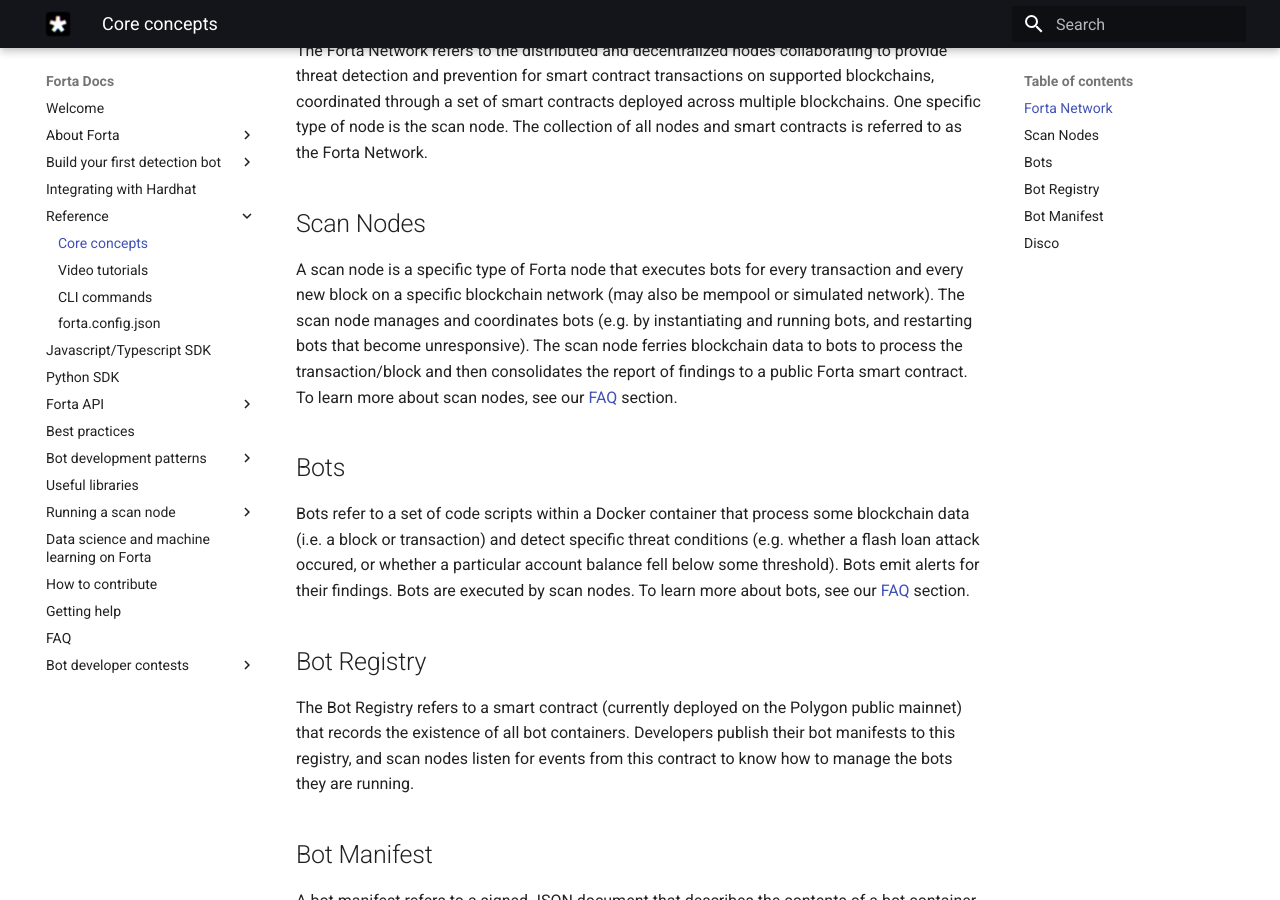
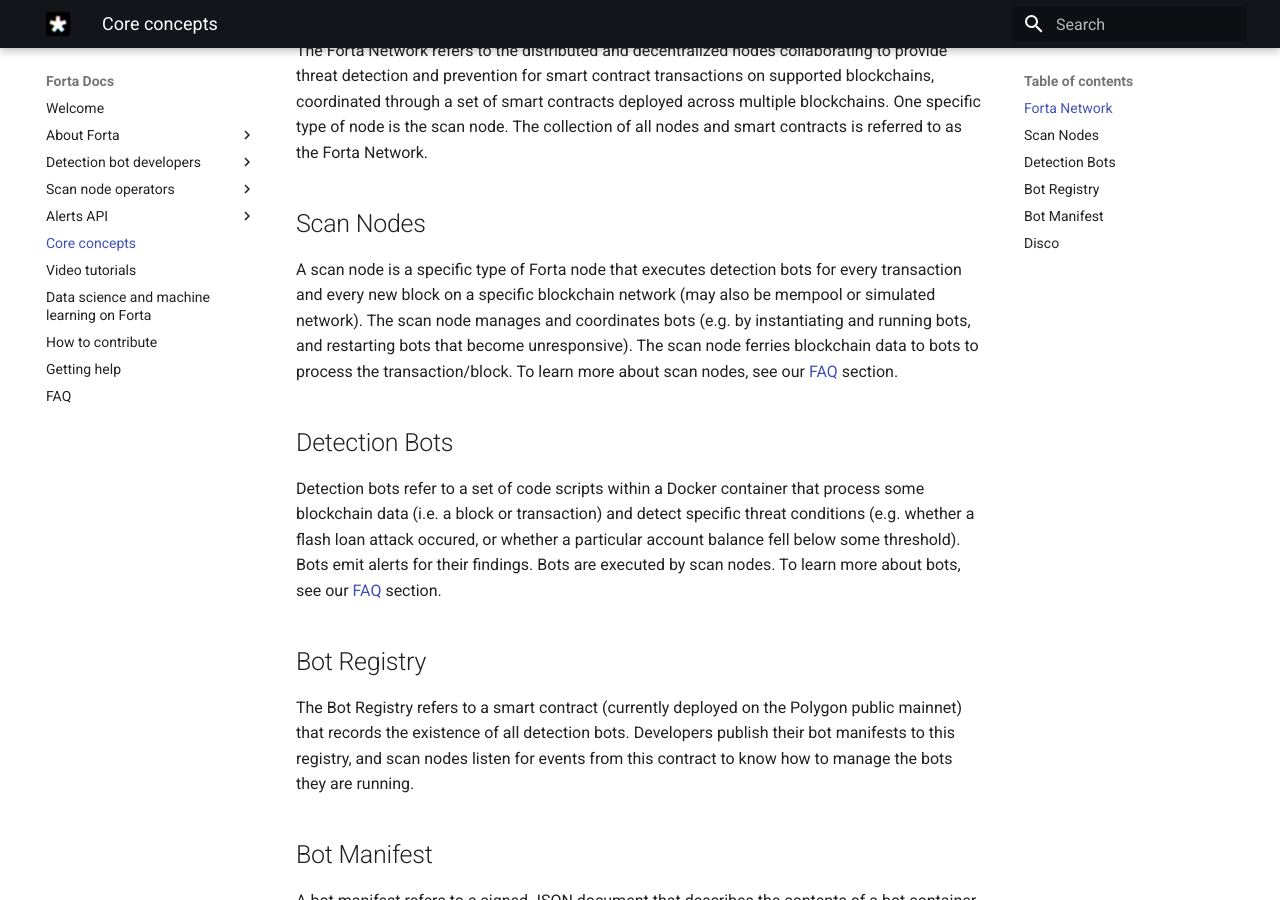
Before and after one commit to forta-network/docs, an MkDocs documentation site: the page built from docs/concepts.md, in a window 1280 px wide and 900 px high, scrolled down 193 px. Built offline with MkDocs 1.6.1 and Material for MkDocs 9.7.7, drawn with Linux system fonts in a browser that asks for light colours.

Commit message:
incorporate more product feedback

```diff
--- a/docs/concepts.md
+++ b/docs/concepts.md
@@ -6,15 +6,15 @@
 
 ## Scan Nodes
 
-A scan node is a specific type of Forta node that executes bots for every transaction and every new block on a specific blockchain network (may also be mempool or simulated network). The scan node manages and coordinates bots (e.g. by instantiating and running bots, and restarting bots that become unresponsive). The scan node ferries blockchain data to bots to process the transaction/block and then consolidates the report of findings to a public Forta smart contract. To learn more about scan nodes, see our [FAQ](faq.md#how-do-i-run-a-scan-node) section.
+A scan node is a specific type of Forta node that executes detection bots for every transaction and every new block on a specific blockchain network (may also be mempool or simulated network). The scan node manages and coordinates bots (e.g. by instantiating and running bots, and restarting bots that become unresponsive). The scan node ferries blockchain data to bots to process the transaction/block. To learn more about scan nodes, see our [FAQ](faq.md#how-do-i-run-a-scan-node) section.
 
-## Bots
+## Detection Bots
 
-Bots refer to a set of code scripts within a Docker container that process some blockchain data (i.e. a block or transaction) and detect specific threat conditions (e.g. whether a flash loan attack occured, or whether a particular account balance fell below some threshold). Bots emit alerts for their findings. Bots are executed by scan nodes. To learn more about bots, see our [FAQ](faq.md#what-makes-a-good-bot) section.
+Detection bots refer to a set of code scripts within a Docker container that process some blockchain data (i.e. a block or transaction) and detect specific threat conditions (e.g. whether a flash loan attack occured, or whether a particular account balance fell below some threshold). Bots emit alerts for their findings. Bots are executed by scan nodes. To learn more about bots, see our [FAQ](faq.md#what-makes-a-good-bot) section.
 
 ## Bot Registry
 
-The Bot Registry refers to a smart contract (currently deployed on the Polygon public mainnet) that records the existence of all bot containers. Developers publish their bot manifests to this registry, and scan nodes listen for events from this contract to know how to manage the bots they are running.
+The Bot Registry refers to a smart contract (currently deployed on the Polygon public mainnet) that records the existence of all detection bots. Developers publish their bot manifests to this registry, and scan nodes listen for events from this contract to know how to manage the bots they are running.
 
 ## Bot Manifest
 
--- a/mkdocs.yml
+++ b/mkdocs.yml
@@ -7,48 +7,48 @@
       - How Forta works: how-forta-works.md
       - Governance: governance.md
       - FORT token: fort-token.md
-  - Build your first detection bot:
-      - 1) Quick start: quickstart.md
-      - 2) Testing your bot: testing.md
-      - 3) Deploying your bot: deploying.md
-      - 4) Subscribing to alerts: subscribing.md
-      - 5) Maintaining your bot: maintaining.md
-  - Integrating with Hardhat: hardhat.md
-  - Reference:
-      - Core concepts: concepts.md
-      - Video tutorials: tutorials.md
+  - Detection bot developers:
+      - Build your first detection bot:
+          - 1) Quick start: quickstart.md
+          - 2) Testing your bot: testing.md
+          - 3) Deploying your bot: deploying.md
+          - 4) Subscribing to alerts: subscribing.md
+          - 5) Maintaining your bot: maintaining.md
+      - Integrating with Hardhat: hardhat.md
+      - Best practices: best-practices.md
+      - Bot development patterns:
+          - Hiding sensitive data: sensitive-data.md
+          - Private alerts: private-alerts.md
+          - Transaction simulation: tx-simulation.md
+          - Long running tasks: long-running-tasks.md
+          - Querying other chains: querying-chains.md
+          - Error monitoring: error-monitoring.md
+          - Advanced testing: advanced-testing.md
+      - Useful libraries: useful-libraries.md
+      - Javascript/Typescript SDK: sdk.md
+      - Python SDK: python.md
       - CLI commands: cli.md
       - forta.config.json: config.md
-  - Javascript/Typescript SDK: sdk.md
-  - Python SDK: python.md
-  - Forta API:
+      - Bot developer contests:
+          - Compound Contest (10/20/2021): contest1-compound.md
+          - Aave Contest (11/3/2021): contest2-aave.md
+          - OpenZeppelin Contest (11/18/2021): contest3-oz.md
+          - Forta Contest (12/17/2021): contest4-forta.md
+          - Solace Contest (3/1/2022): contest5-solace.md
+  - Scan node operators:
+      - Quickstart: scanner-quickstart.md
+      - Scan node SLA API: sla-api.md
+  - Alerts API:
       - API access: api.md
       - GraphQL API reference: forta-api-reference/index.html
       - Example use cases: api-example-use-cases.md
       - Example queries: api-examples.md
-  - Best practices: best-practices.md
-  - Bot development patterns:
-      - Hiding sensitive data: sensitive-data.md
-      - Private alerts: private-alerts.md
-      - Transaction simulation: tx-simulation.md
-      - Long running tasks: long-running-tasks.md
-      - Querying other chains: querying-chains.md
-      - Error monitoring: error-monitoring.md
-      - Advanced testing: advanced-testing.md
-  - Useful libraries: useful-libraries.md
-  - Running a scan node:
-      - Quickstart: scanner-quickstart.md
-      - Scan node SLA API: sla-api.md
+  - Core concepts: concepts.md
+  - Video tutorials: tutorials.md
   - Data science and machine learning on Forta: ds-and-ml.md
   - How to contribute: contributing.md
   - Getting help: help.md
   - FAQ: faq.md
-  - Bot developer contests:
-      - Compound Contest (10/20/2021): contest1-compound.md
-      - Aave Contest (11/3/2021): contest2-aave.md
-      - OpenZeppelin Contest (11/18/2021): contest3-oz.md
-      - Forta Contest (12/17/2021): contest4-forta.md
-      - Solace Contest (3/1/2022): contest5-solace.md
 
 theme:
   name: material
```
Also changed, not shown: docs/how-forta-works.md (+8 -0 lines), docs/index.md (+1 -1 lines), docs/what-is-forta.md (+9 -0 lines).
